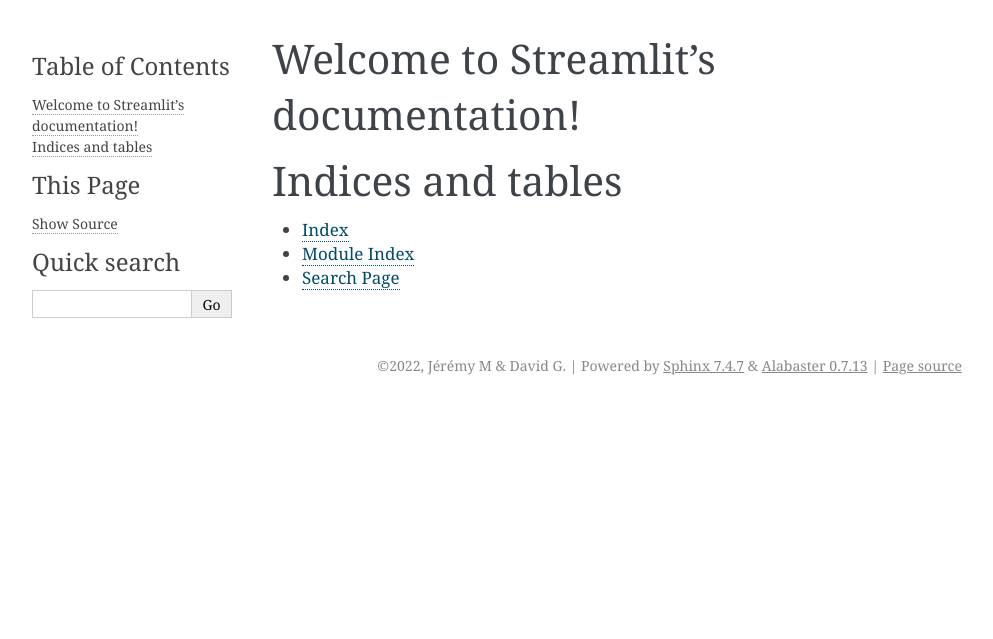
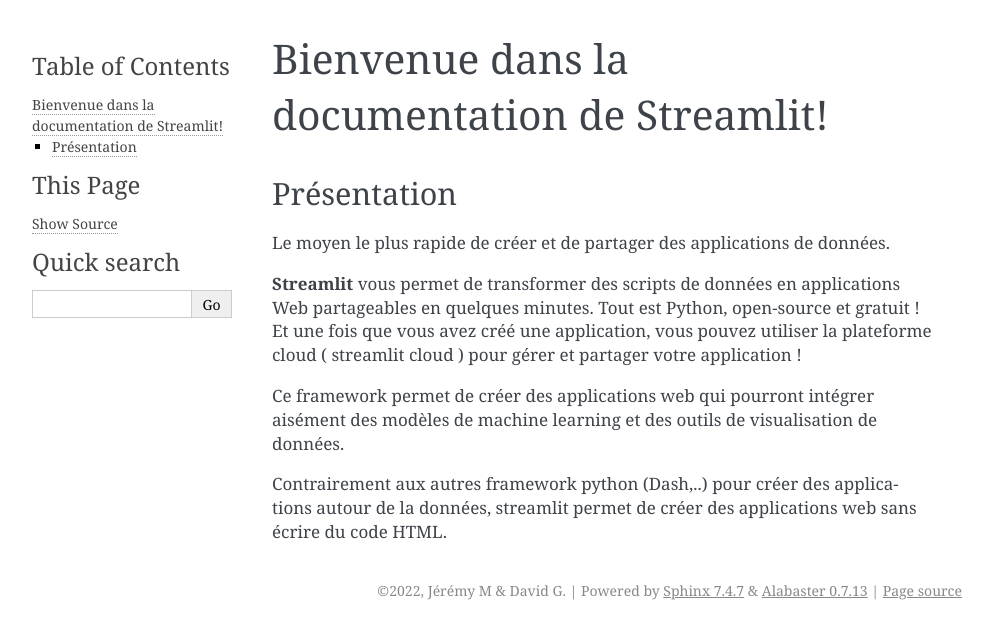
Before and after one commit to GLDDavid/projetStreamlitSphinx, a Sphinx documentation site: the page built from docs/source/index.rst, in a window 1280 px wide. Shown: the top 639 px of the page, without its empty margins (148-1141 px from the left). Built offline with Sphinx 7.4.7, drawn with Linux system fonts in a browser that asks for light colours.

Commit message:
home page

```diff
--- a/docs/source/index.rst
+++ b/docs/source/index.rst
@@ -1,20 +1,16 @@
-.. Streamlit documentation master file, created by
-   sphinx-quickstart on Tue Apr  5 09:02:05 2022.
-   You can adapt this file completely to your liking, but it should at least
-   contain the root `toctree` directive.
-
-Welcome to Streamlit's documentation!
-=====================================
-
-.. toctree::
-   :maxdepth: 2
-   :caption: Contents:
+Bienvenue dans la documentation de Streamlit!
+===================================
 
 
 
-Indices and tables
-==================
 
-* :ref:`genindex`
-* :ref:`modindex`
-* :ref:`search`
+Présentation
+-------------------
+
+Le moyen le plus rapide de créer et de partager des applications de données.
+
+**Streamlit** vous permet de transformer des scripts de données en applications Web partageables en quelques minutes. Tout est Python, open-source et gratuit ! Et une fois que vous avez créé une application, vous pouvez utiliser la plateforme cloud ( streamlit cloud ) pour gérer et partager votre application !
+
+Ce framework permet de créer des applications web qui pourront intégrer aisément des modèles de machine learning et des outils de visualisation de données.
+
+Contrairement aux autres framework python (Dash,..) pour créer des applications autour de la données, streamlit permet de créer des applications web sans écrire du code HTML.
```
Also changed, not shown: 6 other files.
